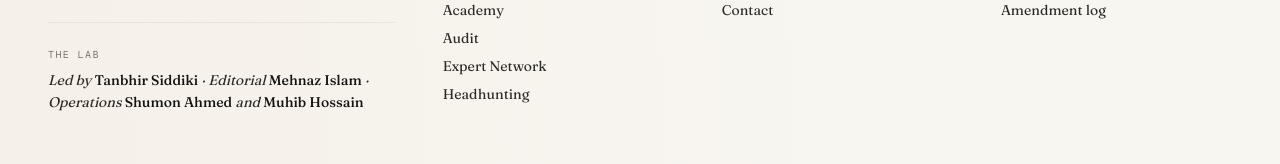
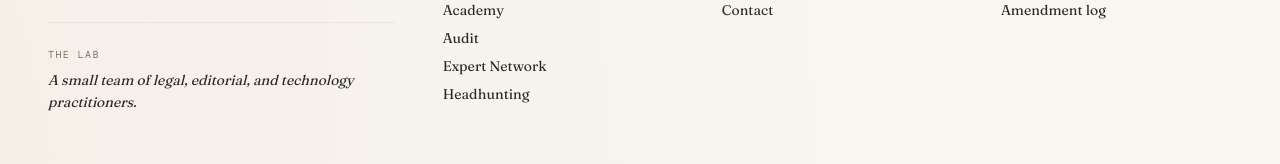
Before and after one commit to austroboy/llp-frontend, a Next.js app: page / in a window 1280 px wide. Shown: the part 5038-5202 px from the top of the page. Built offline with nearby package versions, Linux system fonts and the light colour scheme; no server answers.

Commit message:
fix(landing): neutralize The Lab team line, update s.46 card, remove footer version

```diff
--- a/src/components/landing/landing-page.tsx
+++ b/src/components/landing/landing-page.tsx
@@ -709,10 +709,8 @@ export function LandingPage() {
               <div className="lf-footer-team">
                 <div className="lf-footer-team-label">The lab</div>
                 <p className="lf-footer-team-line">
-                  Led by <strong>Tanbhir Siddiki</strong> · Editorial{" "}
-                  <strong>Mehnaz Islam</strong> · Operations{" "}
-                  <strong>Shumon Ahmed</strong> and{" "}
-                  <strong>Muhib Hossain</strong>
+                  A small team of legal, editorial, and technology
+                  practitioners.
                 </p>
               </div>
             </div>
@@ -735,8 +733,6 @@ export function LandingPage() {
           </motion.div>
           <div className="lf-footer-foot">
             <span>© 2026 Labor Law Partner · Dhaka, Bangladesh</span>
-            <div className="lf-footer-foot-right">
-            </div>
           </div>
         </footer>
       </main>
```
